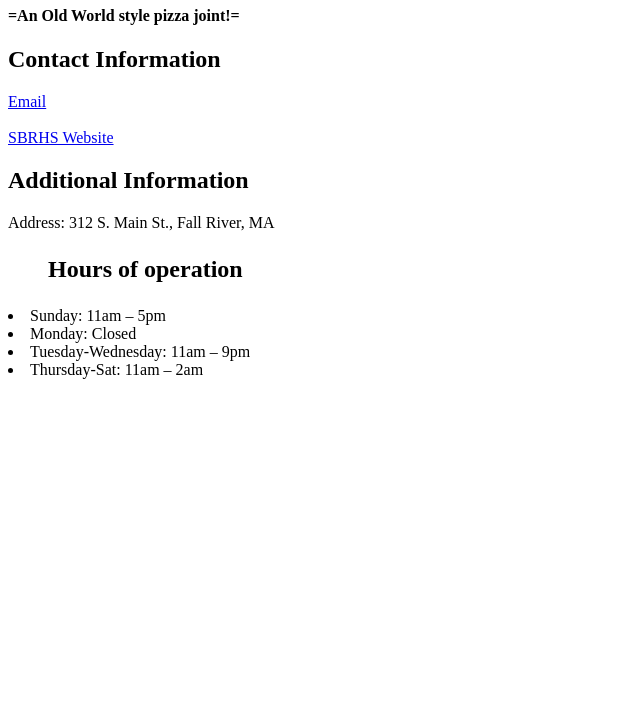
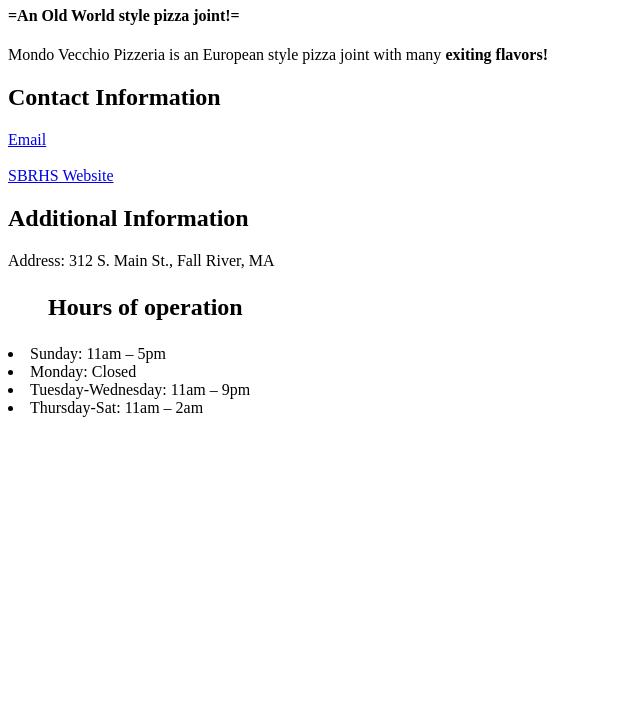
Before and after one commit to AydinHinton/AydinHinton.github.io, a plain HTML site: page RestaurantLab/restaurant.html in a window 1280 px wide. Shown: the part 73-800 px from the top of the page, without its empty margins (0-640 px from the left). Drawn offline with Linux system fonts and the light colour scheme.

Commit message:
Update restaurant.html

```diff
--- a/RestaurantLab/restaurant.html
+++ b/RestaurantLab/restaurant.html
@@ -4,9 +4,10 @@
     <title>Mondo Vecchio Pizzeria</title>
   </head>
   <body>
-    <p><h1>Mondo Vecchio Pizzeria</h1></p>
+    <h1>Mondo Vecchio Pizzeria</h1>
   <h4>=An Old World style pizza joint!=</h4>
-    <p><h2>Contact Information</h2></p>
+    <p>Mondo Vecchio Pizzeria is an European style pizza joint with many <b>exiting flavors!</b></p>
+    <h2>Contact Information</h2>
     <a href="admin@vecchiopizza.com">Email</a><br>
     <br>
     <a href="http://somersetberkley.org/">SBRHS Website</a>
```
